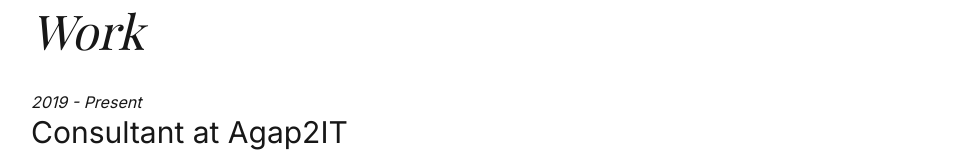
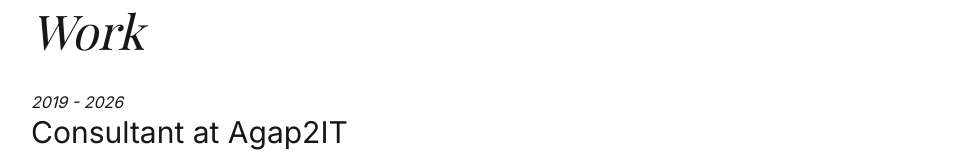
Before and after one commit to patriciafantunes/patriciaantunes-cv, a Next.js app: page /experience in a window 1280 px wide. Shown: the part 621-785 px from the top of the page, without its empty margins (161-1119 px from the left). Built offline with nearby package versions, Linux system fonts and the light colour scheme; a web font is replaced by a local one.

Commit message:
experiencia

```diff
--- a/src/app/experience/page.tsx
+++ b/src/app/experience/page.tsx
@@ -18,7 +18,7 @@ export default async function Page() {
       <div className="py-8">
         <p className="text-5xl font-title italic py-4">Work</p>
 
-        <p className="italic pt-5">2019 - Present</p>
+        <p className="italic pt-5">2019 - 2026</p>
         <p className="text-3xl">Consultant at Agap2IT</p>
 
         <p className="pt-5 font-bold">Responsibilities:</p>
```
